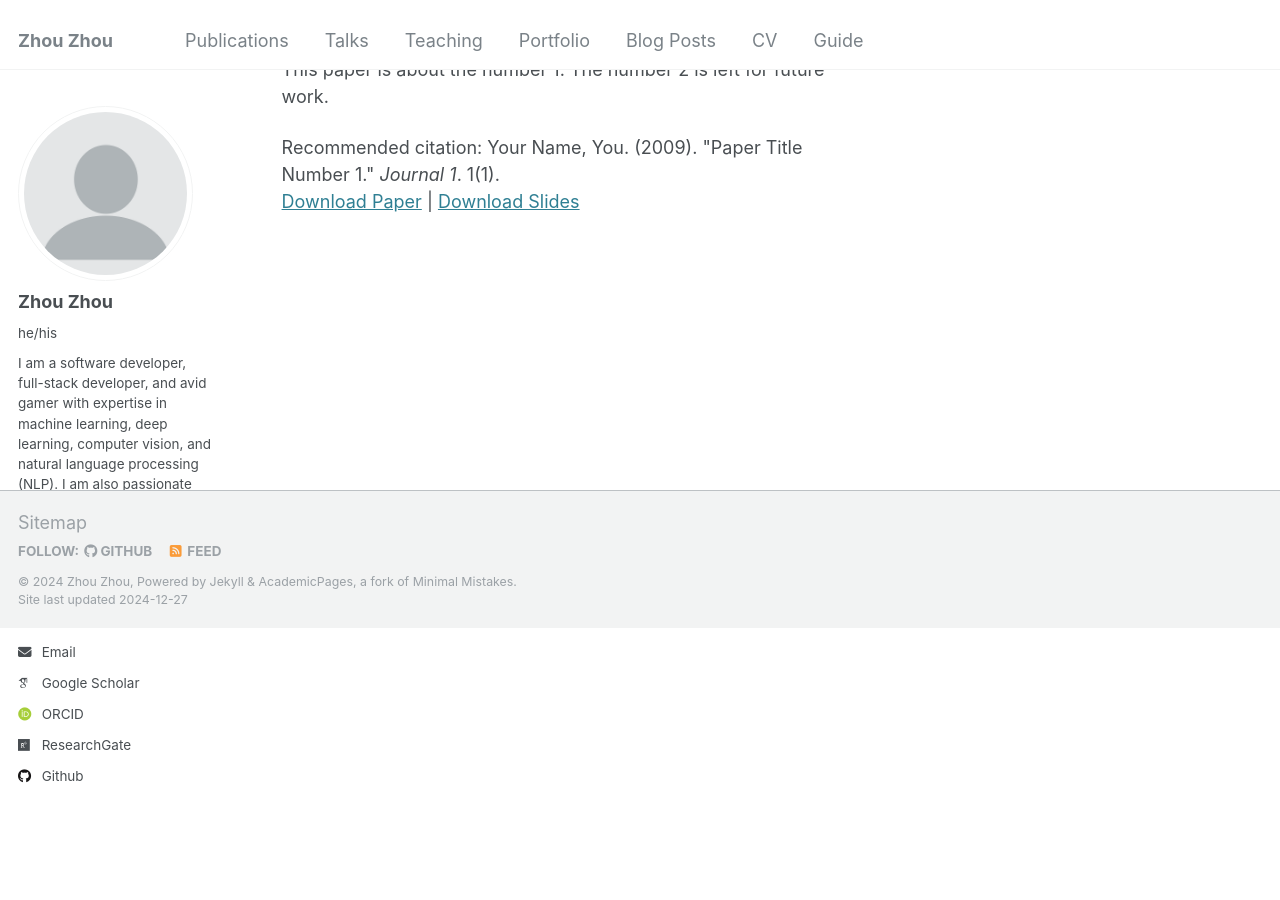
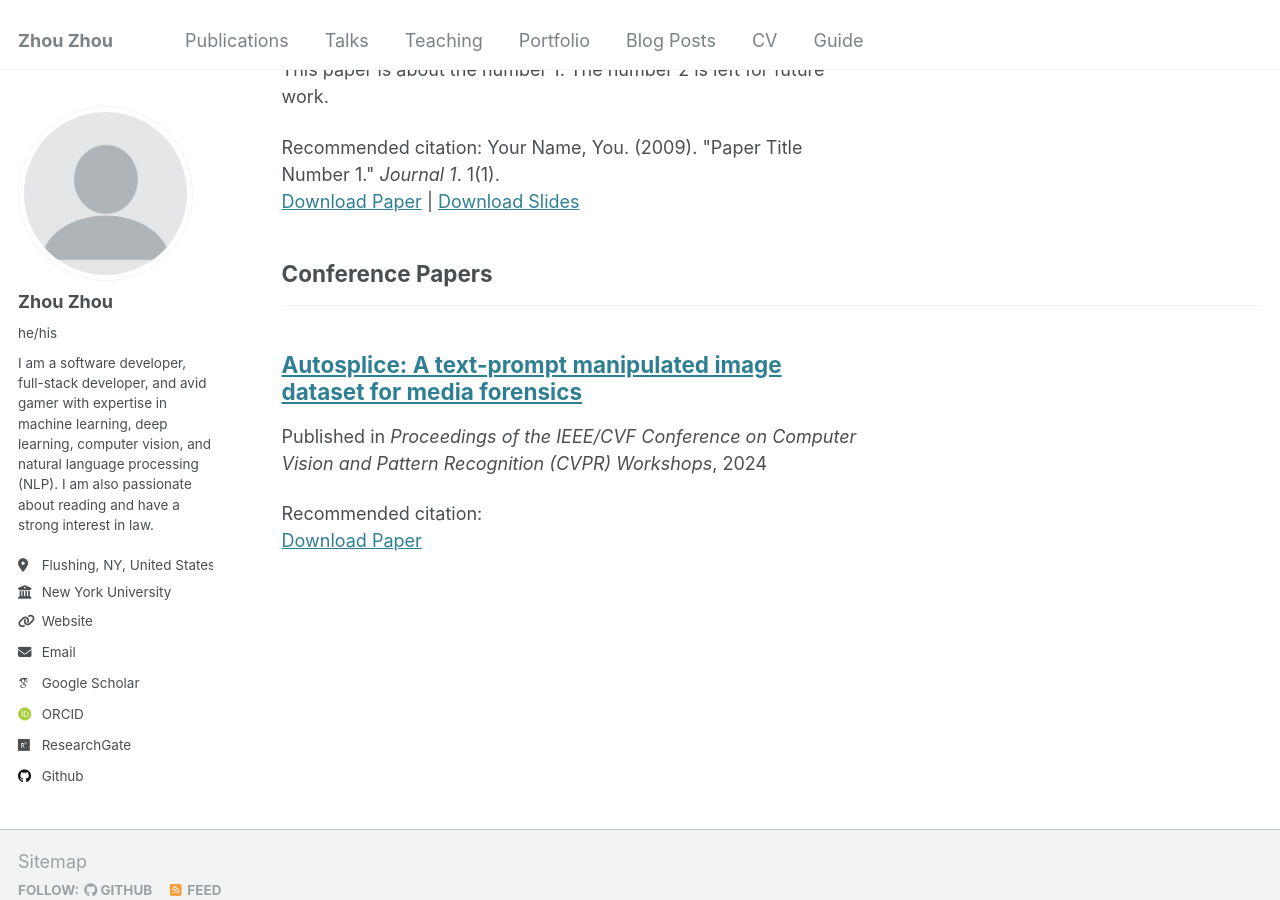
Before and after one commit to zhouzhou38/zhouzhou38.github.io, a Jekyll site: the page built from _pages/publications.html, in a window 1280 px wide and 900 px high, scrolled down 948 px. Built offline with Jekyll 4.4.1, drawn with Linux system fonts in a browser that asks for light colours; some web fonts are replaced; a file with an impossible date is left out; part of the change alters nothing that is shown.

Commit message:
Update 2024-02-17-paper-title-number-4.md

```diff
--- a/_publications/2024-02-17-paper-title-number-4.md
+++ b/_publications/2024-02-17-paper-title-number-4.md
@@ -3,8 +3,8 @@ title: "Autosplice: A text-prompt manipulated image dataset for media forensics"
 collection: publications
 category: conferences
 permalink: /publication/2024-02-17-paper-title-number-4
-excerpt: 'Recent advancements in language-image models have led to the development of highly realistic images that can be generated from textual descriptions. However, the increased visual quality of these generated images poses a potential threat to the field of media forensics. This paper aims to investigate the level of challenge that language-image generation models pose to media forensics. To achieve this, we propose a new approach that leverages the DALL-E2 language-image model to automatically generate and splice masked regions guided by a text prompt. To ensure the creation of realistic manipulations, we have designed an annotation platform with human checking to verify reasonable text prompts. This approach has resulted in the creation of a new image dataset called AutoSplice, containing 5,894 manipulated and authentic images. Specifically, we have generated a total of 3,621 images by locally or globally manipulating real-world image-caption pairs, which we believe will provide a valuable resource for developing generalized detection methods in this area. The dataset is evaluated under two media forensic tasks: forgery detection and localization. Our extensive experiments show that most media forensic models struggle to detect the AutoSplice dataset as an unseen manipulation. However, when fine-tuned models are used, they exhibit improved performance in both tasks.'
-date: 2023
+excerpt: ''
+date: 2024-02-17
 venue: 'Proceedings of the IEEE/CVF Conference on Computer Vision and Pattern Recognition (CVPR) Workshops'
 paperurl: 'http://zhouzhou38.github.io/files/Jia_AutoSplice_A_Text-Prompt_Manipulated_Image_Dataset_for_Media_Forensics_CVPRW_2023_paper.pdf'
 citation: ''
```
